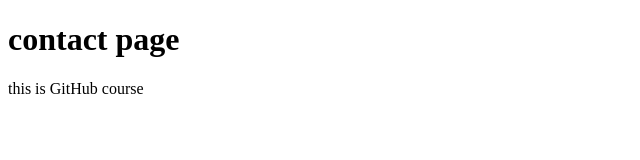
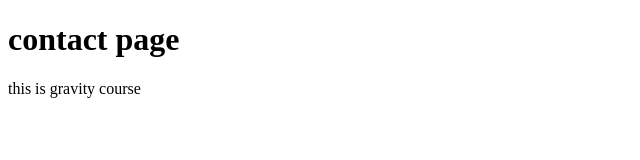
Before and after one commit to Maryyam13/Beauty_blender, a plain HTML site: page contact .html in a window 1280 px wide. Shown: the full height of the page, 0-640 px from the left. Drawn offline with Linux system fonts and the light colour scheme.

```diff
--- a/contact .html
+++ b/contact .html
@@ -7,6 +7,6 @@
 </head>
 <body>
     <h1>contact page</h1>
-    <p>this is GitHub course</p>
+    <p>this is gravity course</p>
 </body>
 </html>
```
